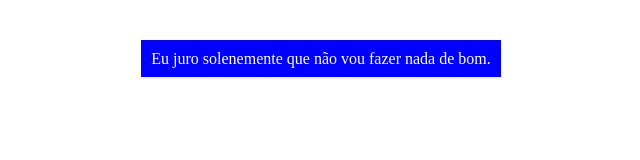
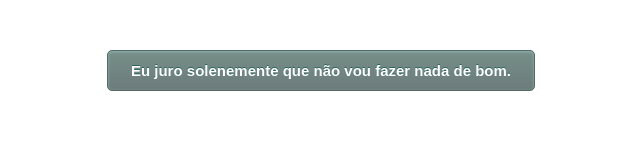
Before and after one commit to juniormartinxo/brainn_prework, a website built with Vite: page dia1/index.html in a window 1280 px wide. Shown: the whole page, without its empty margins (319-959 px from the left). Built offline with nearby package versions, Linux system fonts and the light colour scheme.

Commit message:
Update css do botão "Eu juro solenemente que não vou fazer nada de bom"

```diff
--- a/dia1/index.html
+++ b/dia1/index.html
@@ -7,12 +7,12 @@
     <title>Vite App</title>
   </head>
   <body>
-    <div id="app" hidden></div>
     <div class="sumidouro">
       <a href="#" class="link" data-js="btnLink">
         Eu juro solenemente que não vou fazer nada de bom.
       </a>
     </div>
+    <div id="app" hidden></div>
     <script type="module" src="/main.js"></script>
   </body>
 </html>
--- a/dia1/main.js
+++ b/dia1/main.js
@@ -3,7 +3,7 @@ import './style.css';
 document.querySelector('#app').innerHTML = `
   <h1>O Mapa de Marauder</h1>
   <div class="mapa">
-  <img src="./src/imgs/mapa_salteador.jpg" alt="Mapa do Salteador">
+  <img src="./src/imgs/mapa_marauder_2.jpg" alt="Mapa do Salteador">
   </div>
 `;
 
--- a/dia1/style.css
+++ b/dia1/style.css
@@ -15,13 +15,26 @@
 }
 
 .link {
-  text-align: center;
-  background-color: blue;
-  color: white;
-  padding: 10px;
+  box-shadow: inset 0px 1px 3px 0px #91b8b3;
+  background: linear-gradient(to bottom, #768d87 5%, #6c7c7c 100%);
+  background-color: #768d87;
+  border-radius: 5px;
+  border: 1px solid #566963;
+  display: inline-block;
+  cursor: pointer;
+  color: #ffffff;
+  font-family: Arial;
+  font-size: 15px;
+  font-weight: bold;
+  padding: 11px 23px;
   text-decoration: none;
+  text-shadow: 0px -1px 0px #2b665e;
 }
-
-.hide {
-  display: none;
+.link:hover {
+  background: linear-gradient(to bottom, #6c7c7c 5%, #768d87 100%);
+  background-color: #6c7c7c;
 }
+.link:active {
+  position: relative;
+  top: 1px;
+}
```
Also changed, not shown: dia1/src/imgs/mapa_marauder_2.jpg (added).
